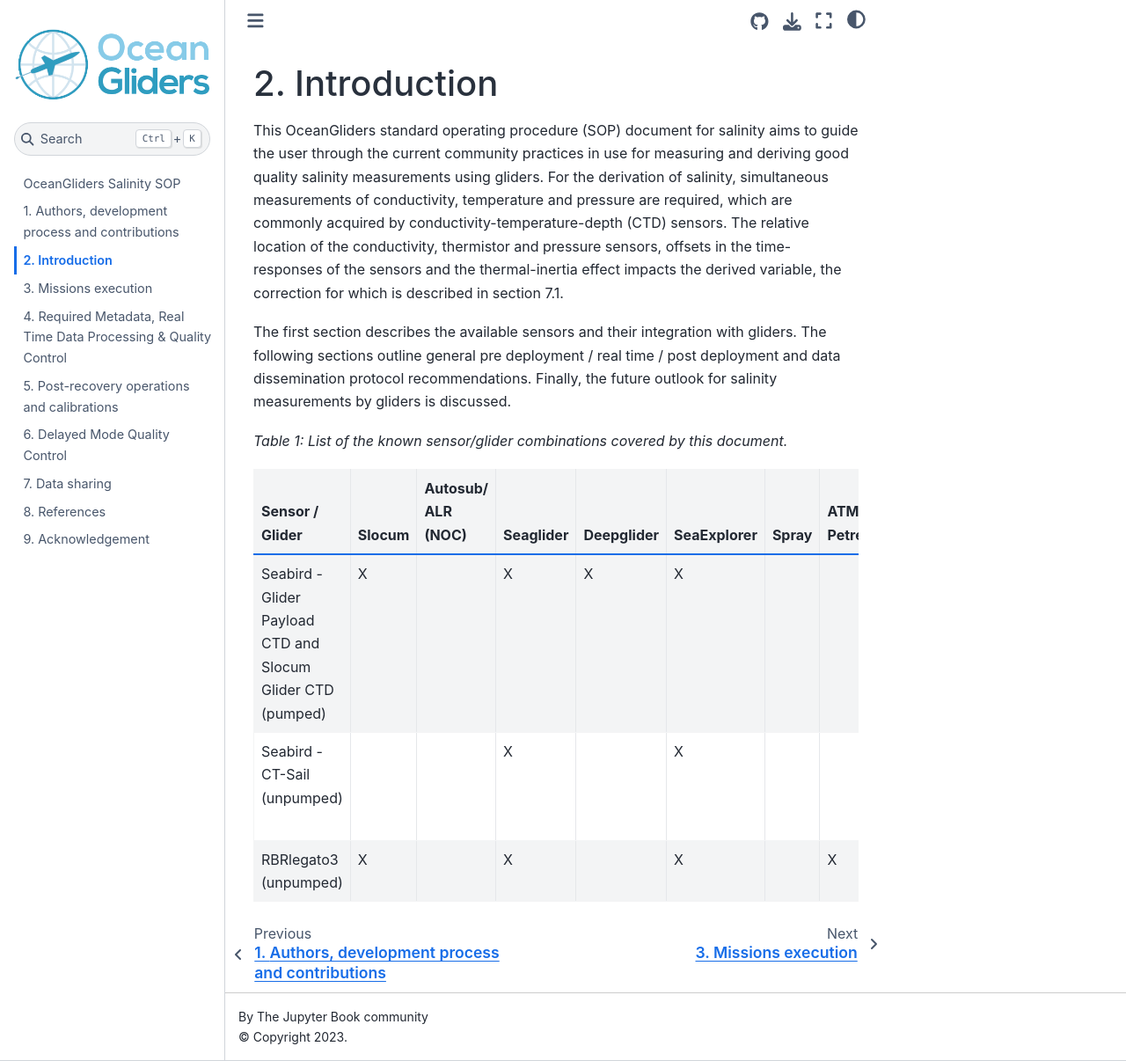
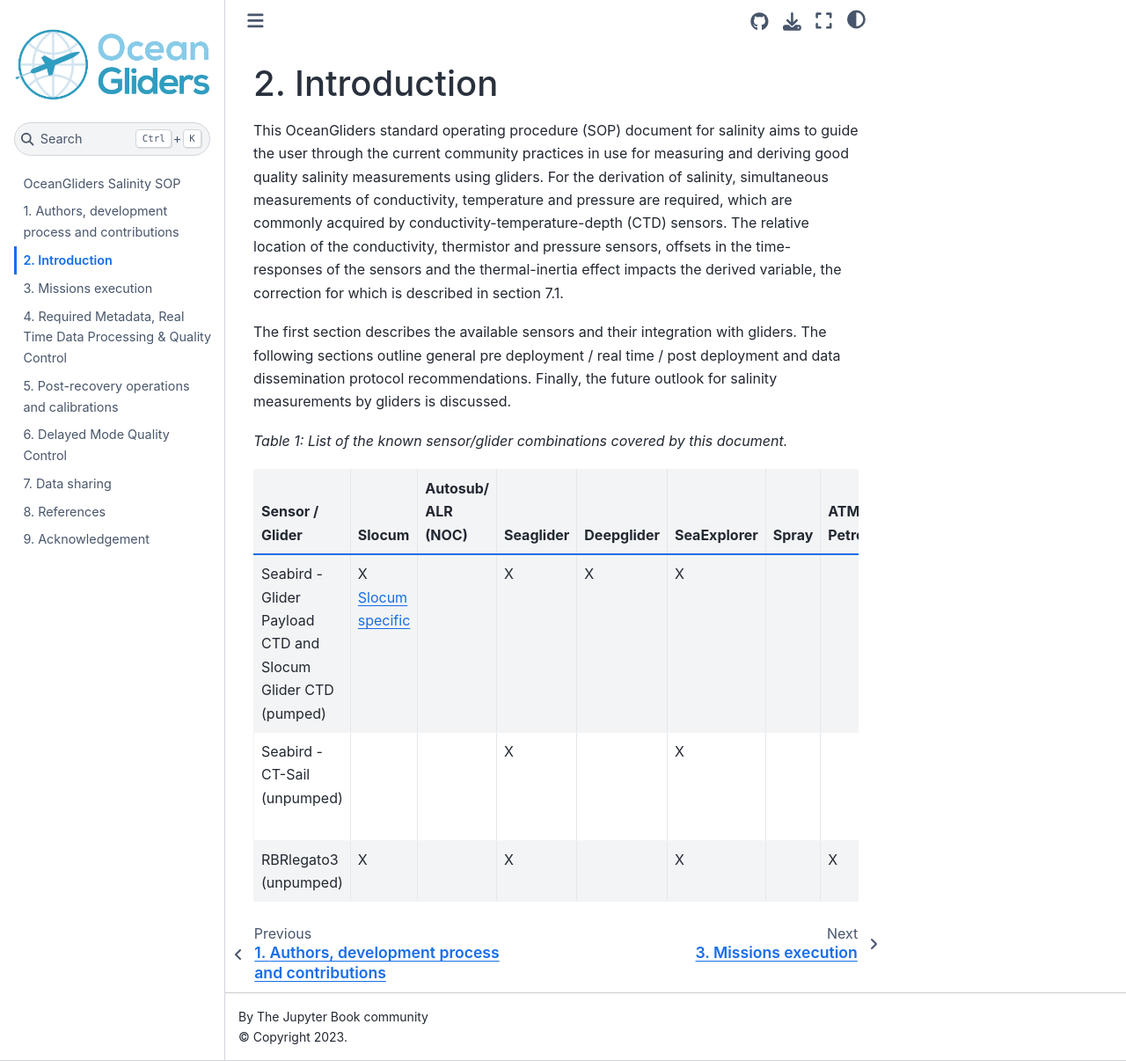
Before and after one commit to OceanGlidersCommunity/Salinity_SOP, a Jupyter Book: the page built from sections/salinity_introduction.md, in a window 1280 px wide and 1206 px high. Shown: the whole window at 88% size. Built offline with Jupyter Book 1.0.4 settings and Sphinx 7.4.7 and the Sphinx Book theme 1.1.4, drawn with Linux system fonts in a browser that asks for light colours; pages that are not in the unit, such as notebooks, are missing from menus.

Commit message:
Update salinity_introduction.md

```diff
--- a/sections/salinity_introduction.md
+++ b/sections/salinity_introduction.md
@@ -9,6 +9,6 @@ The first section describes the available sensors and their integration with gli
 
 | Sensor / Glider  |  Slocum |  Autosub/ ALR (NOC) |  Seaglider | Deepglider  |  SeaExplorer |  Spray |  ATM Petrel |  Information |
 |---|---|---|---|---|---|---|---|---|
-| Seabird - Glider Payload CTD and Slocum Glider CTD (pumped) | X |   | X | X | X |   |   | [Link](https://www.seabird.com/glider-payload-ctd-gpctd/product?id=60762467712#); [Slocum specific](https://www.seabird.com/slocum-glider-ctd/product?id=60762467713)|
+| Seabird - Glider Payload CTD and Slocum Glider CTD (pumped) | X [Slocum specific](https://www.seabird.com/slocum-glider-ctd/product?id=60762467713)|   | X | X | X |   |   | [Link](https://www.seabird.com/glider-payload-ctd-gpctd/product?id=60762467712#) |
 | Seabird - CT-Sail  (unpumped) |   |   | X |   | X |   |    | CT-Sail (provided by Sea-Bird on request) |
 | RBRlegato3 (unpumped) | X |   | X |   | X |   | X | [Link](https://rbr-global.com/products/oem/rbrlegato) |
```
